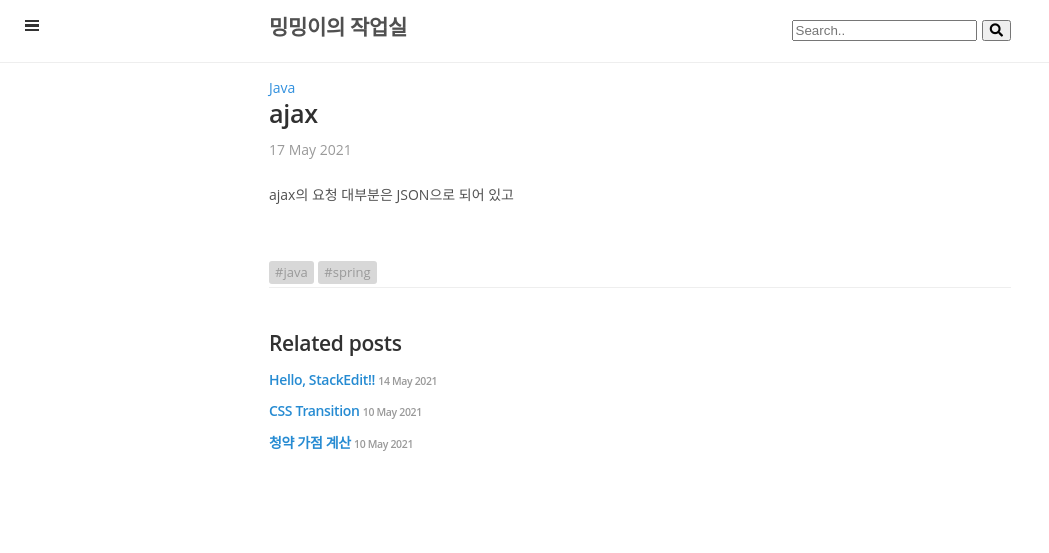
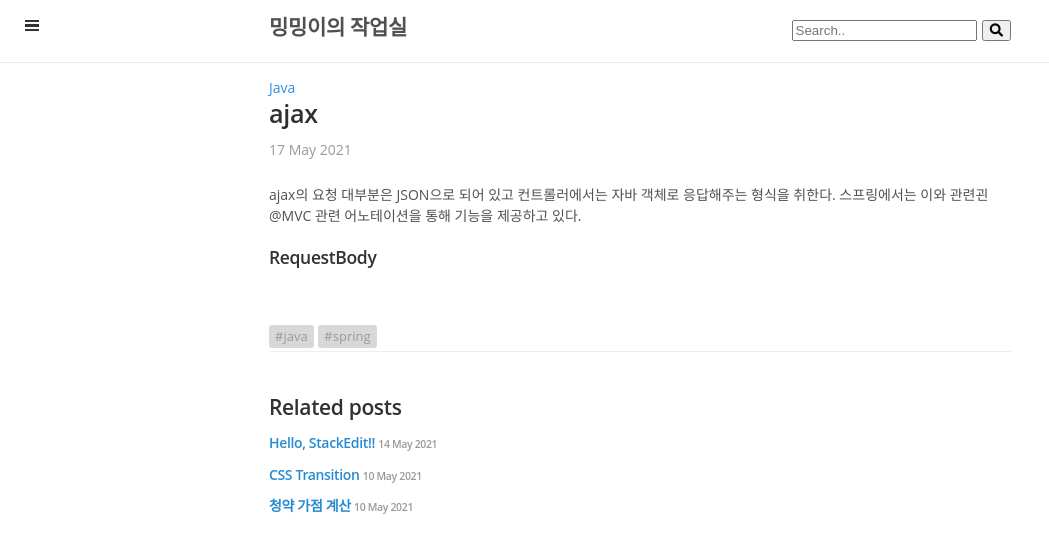
Before and after one commit to mingportal0/mingportal0.github.io, a Jekyll site: the page built from _posts/2021-05-17-ajax.md, in a window 1280 px wide. Shown: the top 553 px of the page, without its empty margins (0-1049 px from the left). Built offline with Jekyll 4.4.1, drawn with Linux system fonts in a browser that asks for light colours; nearby versions of some CDN libraries; comment, search, counter and statistics services are not loaded.

Commit message:
_posts/2021-05-17-ajax.md updated from https://stackedit.io/

```diff
--- a/_posts/2021-05-17-ajax.md
+++ b/_posts/2021-05-17-ajax.md
@@ -7,7 +7,11 @@ tags: [java, spring]
 comment: yes
 ---
 
-ajax의 요청 대부분은 JSON으로 되어 있고
+ajax의 요청 대부분은 JSON으로 되어 있고 컨트롤러에서는 자바 객체로 응답해주는 형식을 취한다.
+스프링에서는 이와 관련괸 @MVC 관련 어노테이션을 통해 기능을 제공하고 있다.
+
+### RequestBody
+
 <!--stackedit_data:
-eyJoaXN0b3J5IjpbMTE5NjExNzUxMywxMDc3OTc5OTU2XX0=
+eyJoaXN0b3J5IjpbMTU1MzE1Mjk0OCwxMDc3OTc5OTU2XX0=
 -->
```
